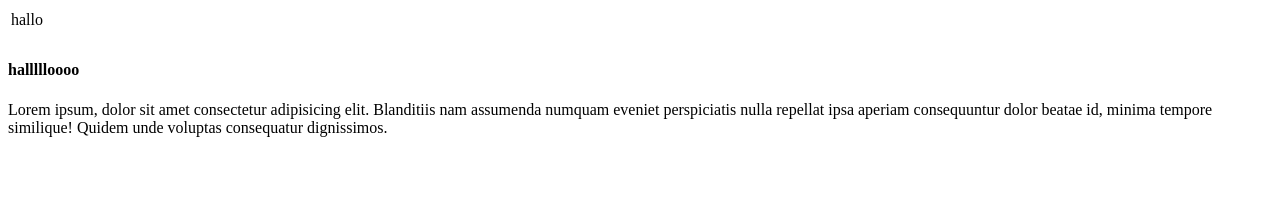
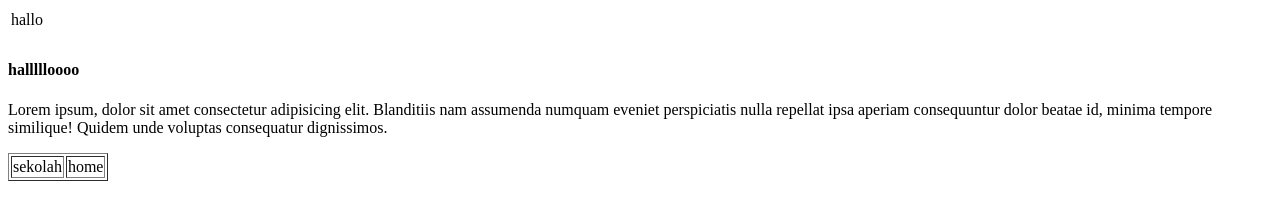
Before and after one commit to Aelzyy/projetc, a plain HTML site: page index.html in a window 1280 px wide. Drawn offline with Linux system fonts and the light colour scheme.

Commit message:
tambah tabel

```diff
--- a/index.html
+++ b/index.html
@@ -20,5 +20,11 @@
    </table>
    <h4>hallllloooo</h4>
    <p>Lorem ipsum, dolor sit amet consectetur adipisicing elit. Blanditiis nam assumenda numquam eveniet perspiciatis nulla repellat ipsa aperiam consequuntur dolor beatae id, minima tempore similique! Quidem unde voluptas consequatur dignissimos.</p>
+   <table border="1">
+    <tr>
+        <td>sekolah</td>
+        <td>home</td>
+    </tr>
+   </table>
 </body>
 </html>
```
